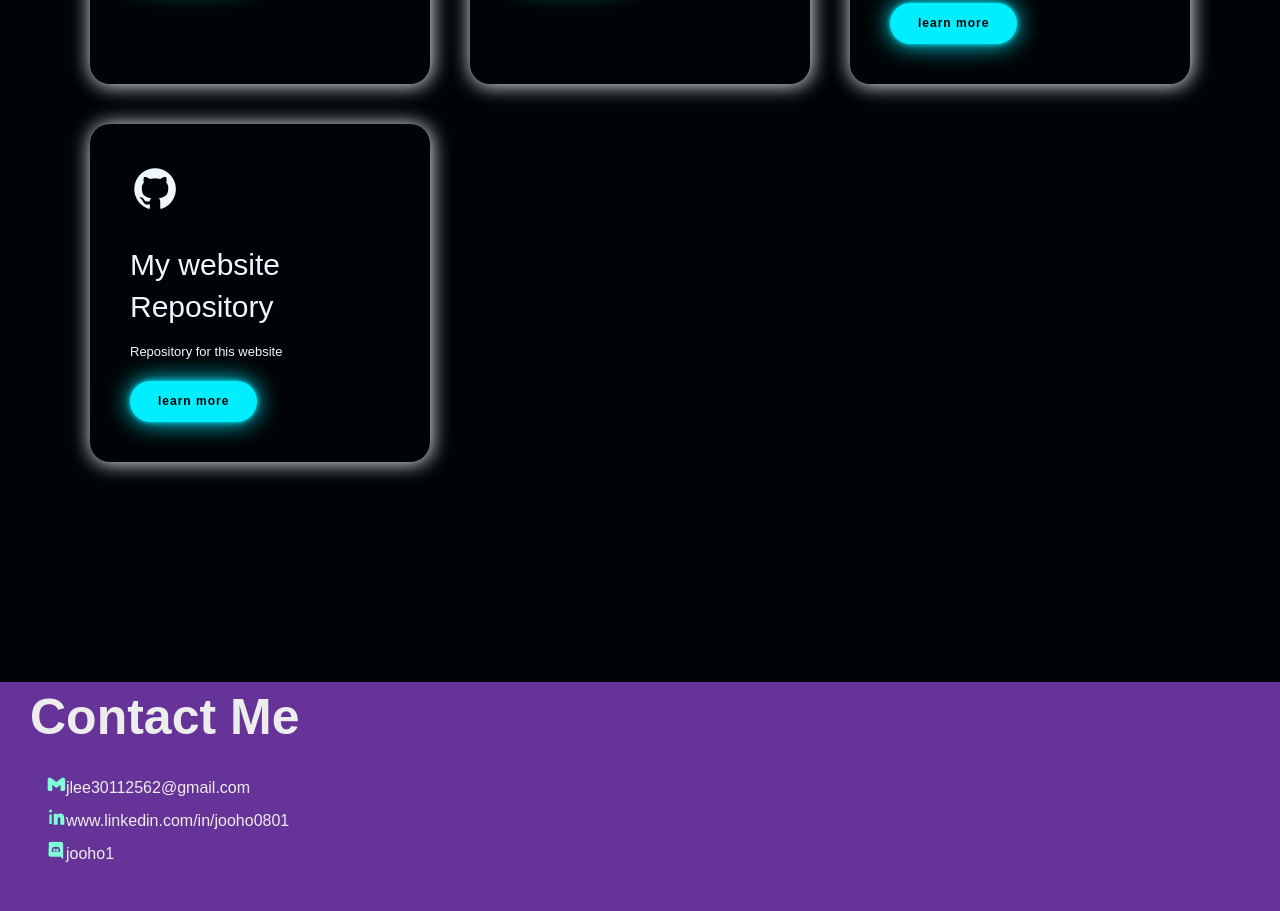
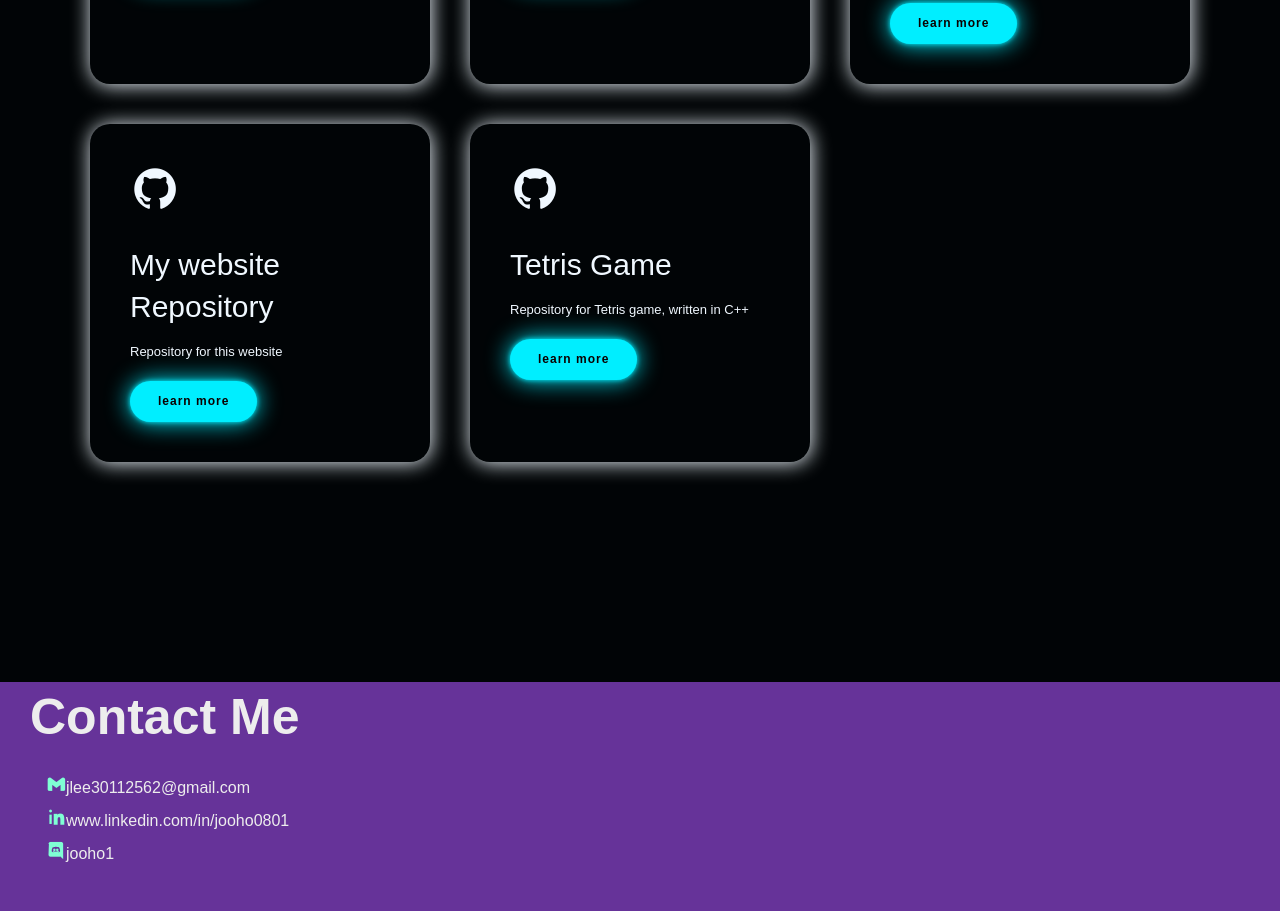
Before and after one commit to jooho000/myWebsite, a plain HTML site: page index.html in a window 1280 px wide. Shown: the part 3740-4651 px from the top of the page. Drawn offline with nearby package versions, Linux system fonts and the light colour scheme.

Commit message:
added Tetris

```diff
--- a/index.html
+++ b/index.html
@@ -201,6 +201,15 @@
                         <a href="https://github.com/jooho000/myWebsite" target="_blank" rel="noopener noreferrer" class="read">learn more</a>
                     </div>
 
+                    <div>
+                        <i class="bx bxl-github" style="color: aliceblue;"></i>
+                        <h2>Tetris Game</h2>
+                        <p>
+                            Repository for Tetris game, written in C++
+                        </p>
+                        <a href="https://github.com/jooho000/Tetris" target="_blank" rel="noopener noreferrer" class="read">learn more</a>
+                    </div>
+
                 </div>
             </div>
         </div>
```
